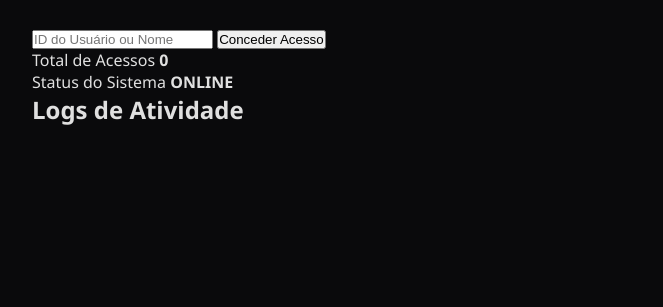
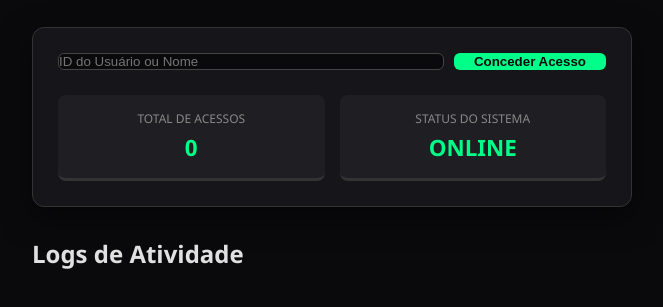
Before and after one commit to 4ndreLuis/FRONT-gerenciador-de-logs-de-acesso, a website with bundled scripts: page index.html in a window 1280 px wide. Shown: the part 115-422 px from the top of the page, without its empty margins (308-971 px from the left). Built offline with nearby package versions, Linux system fonts and the light colour scheme.

Commit message:
style: estiliza painel de input e cartões de estatísticas

```diff
--- a/style.css
+++ b/style.css
@@ -33,3 +33,81 @@ header p {
   color: #888;
   font-size: 0.9rem;
 }
+
+.panel {
+  background: #16161a;
+  padding: 25px;
+  border-radius: 12px;
+  border: 1px solid #333;
+  margin-bottom: 30px;
+  box-shadow: 0 10px 30px rgba(0, 0, 0, 0.5);
+}
+
+.input-box {
+  display: flex;
+  gap: 10px;
+  margin-bottom: 25px;
+}
+
+input {
+  flex: 1;
+  background: #0a0a0c;
+  border: 1px solid #444;
+  border-radius: 6px;
+  color: white;
+  outline: none;
+}
+
+input:focus {
+  border-color: #00ff88;
+}
+
+button {
+  background: #00ff88;
+  color: #0a0a0c;
+  border: none;
+  padding: 0 20px;
+  border-radius: 6px;
+  font-weight: bold;
+  cursor: pointer;
+  transition: 0.4s;
+}
+
+button:hover {
+  background: #00cc6e;
+  transform: translateY(-2px);
+}
+
+button:active {
+  transform: scale(0.9);
+}
+
+.stats {
+  display: flex;
+  gap: 15px;
+}
+
+.stat-card {
+  flex: 1;
+  background: #1f1f23;
+  padding: 15px;
+  border-radius: 8px;
+  text-align: center;
+  border-bottom: 3px solid #333;
+}
+.stat-card span {
+  display: block;
+  font-size: 0.75rem;
+  color: #888;
+  text-transform: uppercase;
+  margin-bottom: 5px;
+}
+
+.stat-card strong {
+  font-size: 1.4rem;
+  color: #00ff88;
+}
+
+.status-online {
+  color: #00ff88 !important;
+}
```
